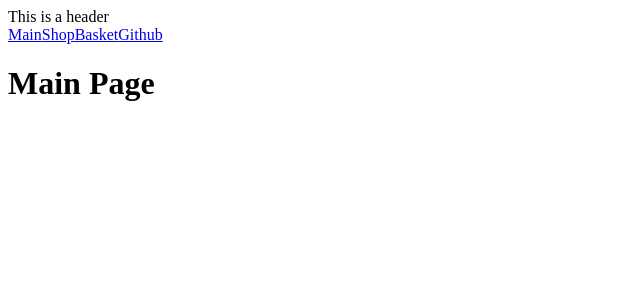
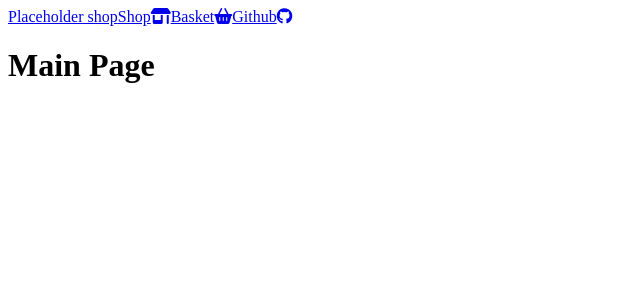
Before and after one commit to Olok3214/shopPage-TOP, a React (Vite) app: page / in a window 1280 px wide. Shown: the top 300 px of the page, without its empty margins (0-640 px from the left). Built offline with nearby package versions, Linux system fonts and the light colour scheme; no server answers.

Commit message:
add header links

```diff
--- a/index.html
+++ b/index.html
@@ -4,6 +4,7 @@
     <meta charset="UTF-8" />
     <link rel="icon" type="image/svg+xml" href="/vite.svg" />
     <meta name="viewport" content="width=device-width, initial-scale=1.0" />
+    <script src="https://kit.fontawesome.com/a39731e8f3.js" crossorigin="anonymous"></script>
     <title>project</title>
   </head>
   <body>
--- a/src/Header.jsx
+++ b/src/Header.jsx
@@ -4,12 +4,22 @@ import { Link } from 'react-router';
 function Header(){
     return(
         <header>
-            This is a header
             <nav>
-                <Link to='/'>Main</Link>
-                <Link to='/shop'>Shop</Link>
-                <Link to='/basket'>Basket</Link>
-                <a href='github.com'>Github</a>
+                <Link to='/'>
+                Placeholder shop
+                </Link>
+                <Link to='/shop'>
+                Shop
+                <i class="fa-solid fa-shop"></i>
+                </Link>
+                <Link to='/basket'>
+                Basket
+                <i class="fa-solid fa-basket-shopping"></i>
+                </Link>
+                <a href='github.com'>
+                Github
+                <i class="fa-brands fa-github"></i>
+                </a>
             </nav>
         </header>
     )
```
